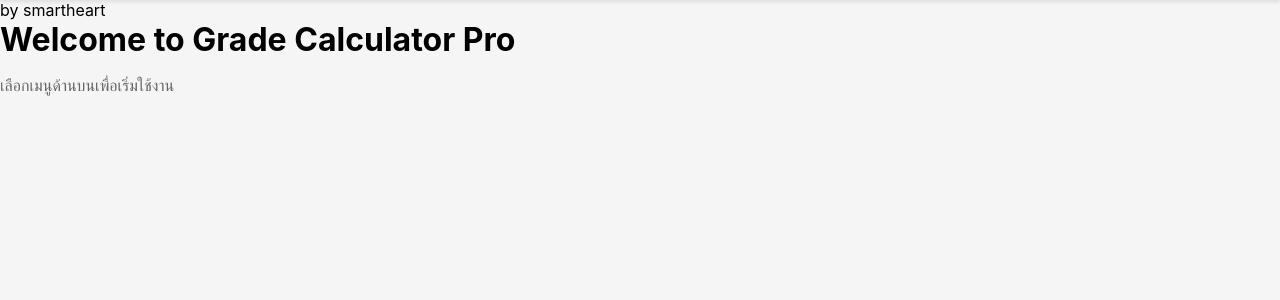
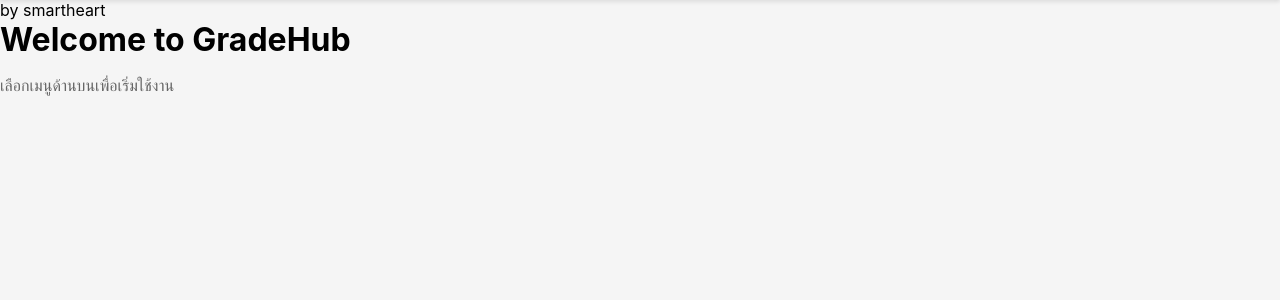
Before and after one commit to Kmitl68070131/GradeHub, a Flask app: page / in a window 1280 px wide. Shown: the part 56-356 px from the top of the page. Run offline with Flask 3, Linux system fonts and the light colour scheme.

Commit message:
Update home.html

```diff
--- a/my_project/templates/home.html
+++ b/my_project/templates/home.html
@@ -5,7 +5,7 @@
 
 {% block body %}
 
-<h1>Welcome to Grade Calculator Pro</h1>
+<h1>Welcome to GradeHub</h1>
 <p style="margin-top: 1rem; color: #666;">เลือกเมนูด้านบนเพื่อเริ่มใช้งาน</p>
 
 {% endblock %}
```
